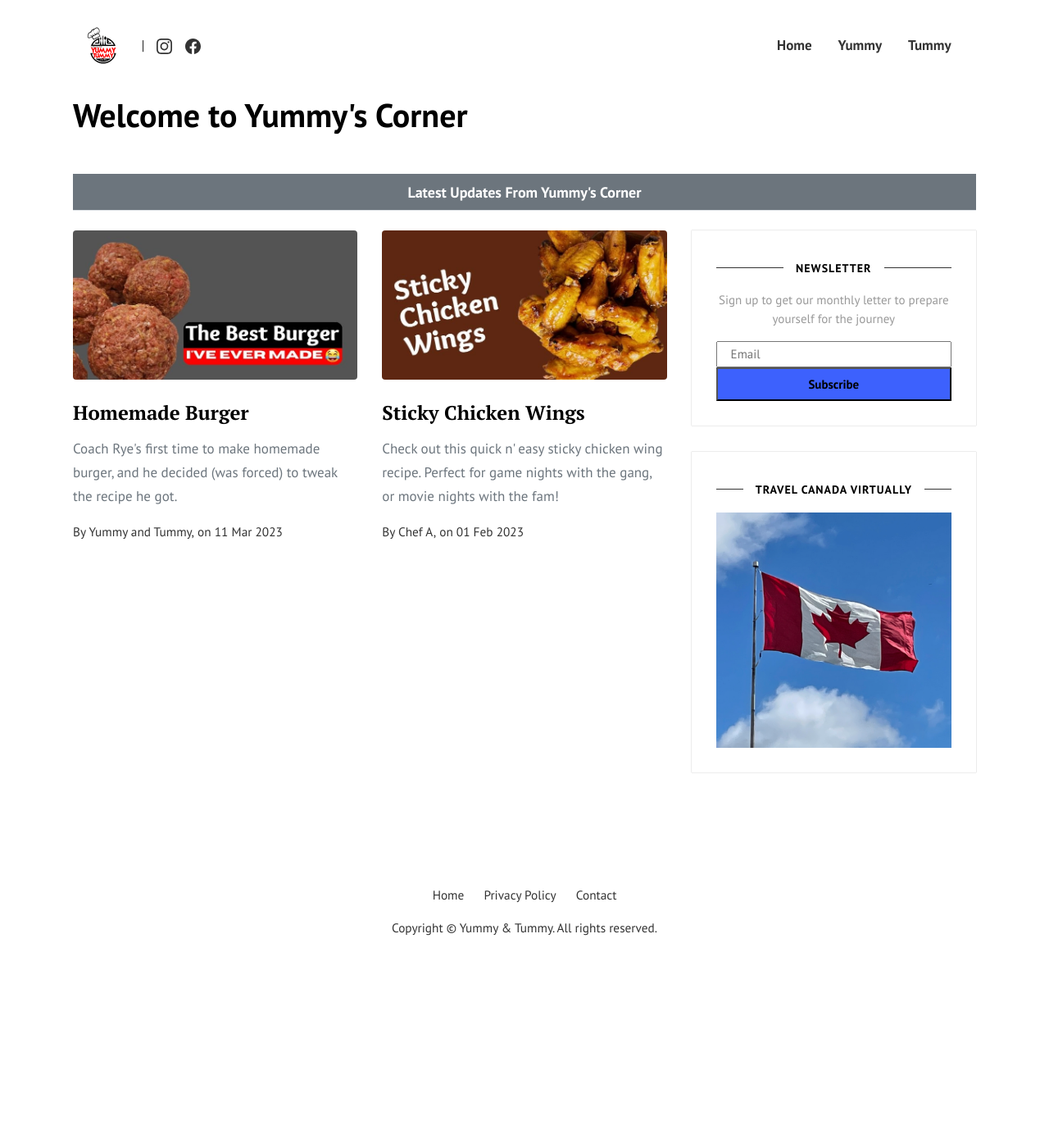
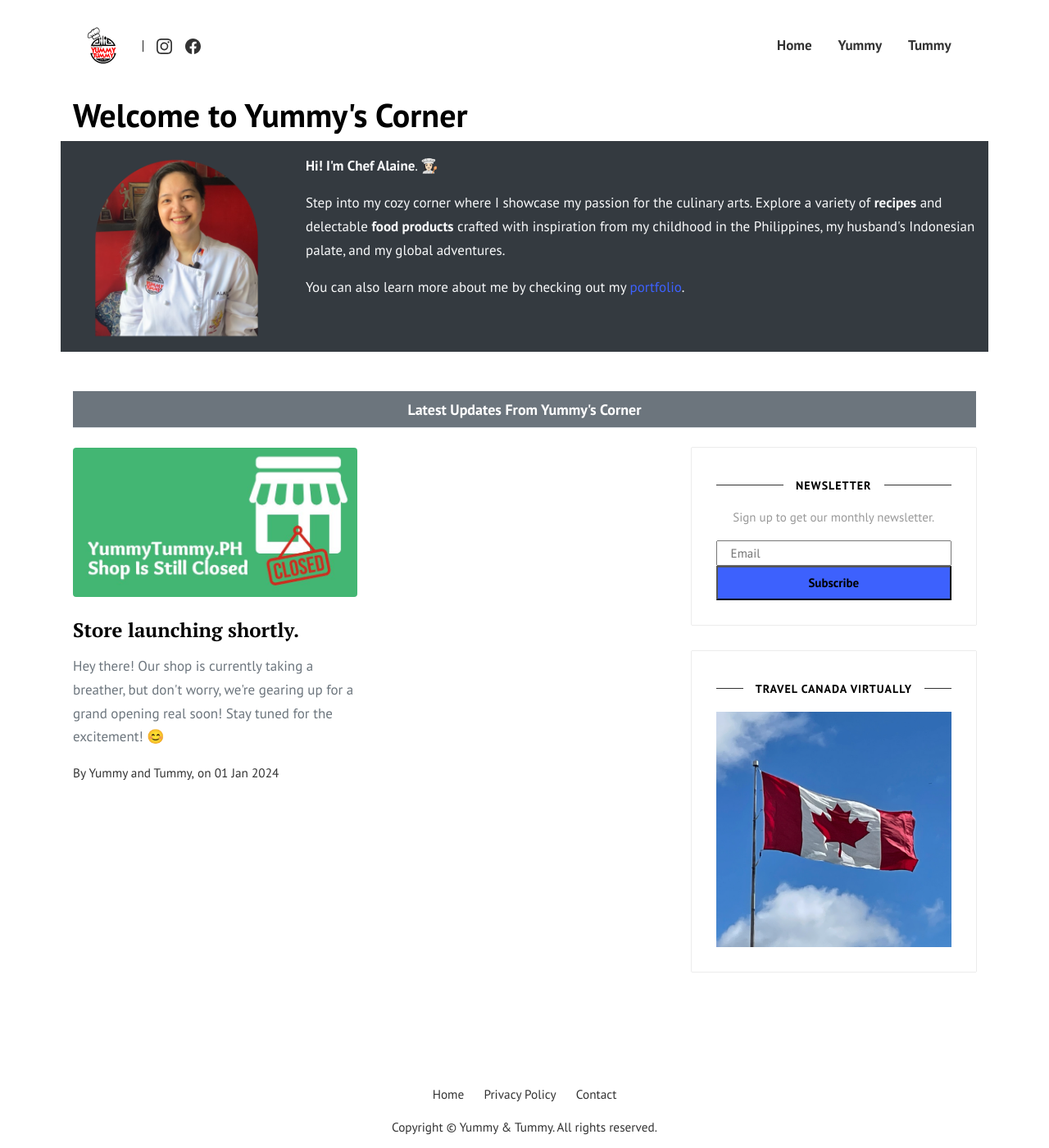
Before and after one commit to LakasNetwork/savore, a Jekyll site: the page built from pages/yummy.md, in a window 1280 px wide and 1400 px high. Shown: the whole window at 82% size. Built offline with Jekyll 4.4.1, drawn with Linux system fonts in a browser that asks for light colours; comment, search, counter and statistics services are not loaded.

Commit message:
Fix Yummy Page Intro Fixes #68

```diff
--- a/_includes/newsletter.html
+++ b/_includes/newsletter.html
@@ -10,7 +10,7 @@
 <div id="mc_embed_signup">
 	<form method="post" action="https://sendfox.com/form/1y6lyo/1rxv29" class="sendfox-form" id="1rxv29" data-async="true" data-recaptcha="false">
 		<div id="mc_embed_signup_scroll">
-			<h2>Sign up to get our monthly letter to prepare yourself for the journey</h2>
+			<h2>Sign up to get our monthly newsletter.</h2>
 		</div>
 		<div class="mc-field-group">
 			<input type="email" id="sendfox_form_email" placeholder="Email" name="email" required />
--- a/_includes/postbox.html
+++ b/_includes/postbox.html
@@ -5,6 +5,11 @@
         {% if post.image %} <img class="rounded mb-4" src="{{ site.baseurl }}/{{ post.image }}" alt="{{ post.title }}"> {% endif %}
     </a>
     <div class="card-block">
+        <!--
+        { if post.categories contains "recipe" %}
+        <small class="card-text text-muted" style="font-size:smaller;">RECIPE</small>
+        { endif %}
+        -->
         <h2 class="card-title h4 serif-font"><a href="{{ post.url | absolute_url }}">{{ post.title }}</a></h2>
         <p class="card-text text-muted">{{ post.description | strip_html | truncatewords:30 }}</p>
         <div class="metafooter">
--- a/_includes/sidebar.html
+++ b/_includes/sidebar.html
@@ -9,8 +9,10 @@
     }
     </style>
     <div id="ad-01" class="sidebar-section showhide">
-        <h5><span>Get Started With iCanada</span></h5>
-        <a href="https://icanada.ph/get-started-icanada/?utm_source=yummytummyph&utm_medium=site&utm_campaign=ad"><img src="{{site.baseurl}}/assets/images/iCanada.jpg"></a>
+        <h5><span><a href="https://open.spotify.com/show/0Gpax4N0yVSd67WAFucmIN">The Immigrant Chronicles</a></span></h5>
+        <iframe style="border-radius:12px" src="https://open.spotify.com/embed/show/0Gpax4N0yVSd67WAFucmIN?utm_source=generator&theme=0" width="100%" height="152" frameBorder="0" allowfullscreen="" allow="autoplay; clipboard-write; encrypted-media; fullscreen; picture-in-picture" loading="lazy"></iframe>
+        <!--<h5><span>Get Started With iCanada</span></h5>
+        <a href="https://icanada.ph/get-started-icanada/?utm_source=yummytummyph&utm_medium=site&utm_campaign=ad"><img src="{{site.baseurl}}/assets/images/iCanada.jpg"></a>-->
     </div>
     <div id="ad-02" class="sidebar-section showhide">
         <h5><span>Travel Canada Virtually</span></h5>
--- /dev/null
+++ b/_posts/2023-04-01-generic-advise copy.md
@@ -0,0 +1,11 @@
+---
+layout:        post
+title:         "Store launching shortly."
+description:   "Hey there! Our shop is currently taking a breather, but don't worry, we're gearing up for a grand opening real soon! Stay tuned for the excitement! 😊"
+date:          2024-01-01 00:00:01 -05:00:00
+author:        yt
+categories:    [ yummy ]
+image:         assets/images/thumbnails/YT-Shop-Closed.jpg
+redirect_from:
+  -
+---
--- a/pages/yummy.md
+++ b/pages/yummy.md
@@ -6,3 +6,9 @@ corner: yummy
 ---
 
 <h1>Welcome to Yummy's Corner</h1>
+<div class="row bg-dark bg-gradient text-light">
+    <div class="col-12 col-lg-3 col-sm-6 col-xs-6 pt-1" ><img src="/assets/images/profile-yummy-chefalaine-transparent.png"></div>
+    <div class="col-12 col-lg-9 col-sm-6 col-xs-6 p-3">
+    <p><strong>Hi! I'm Chef Alaine</strong>. 👩🏻‍🍳</p>
+    <p>Step into my cozy corner where I showcase my passion for the culinary arts. Explore a variety of <strong>recipes</strong> and delectable <strong>food products</strong> crafted with inspiration from my childhood in the Philippines, my husband's Indonesian palate, and my global adventures.</p>
+    <p>You can also learn more about me by checking out my <a href="/chefalaine" style="color: #3d61fd;">portfolio</a>.</p></div></div>
```
Also changed, not shown: _posts/2022-09-25-how-to-apply-for-a-student-visa-in-canada.md (+1 -1 lines), pages/tummy.md (+7 -5 lines), _drafts/2023-02-01-recipe-sticky-chicken-wings.md (renamed from _posts/2023-02-01-recipe-sticky-chicken-wings.md), _drafts/2023-03-11-recipe-burger.md (renamed from _posts/2023-03-11-recipe-burger.md), assets/images/profile-yummy-chefalaine-transparent.png (added), assets/images/thumbnails/YT-Shop-Closed.jpg (added).
